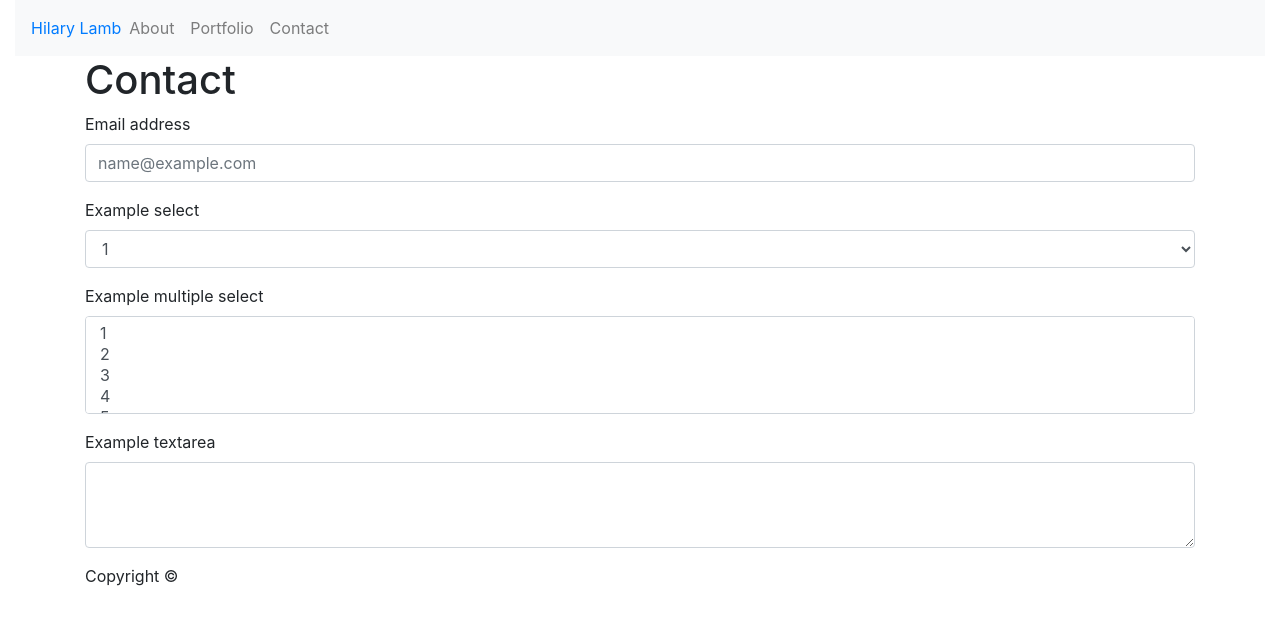
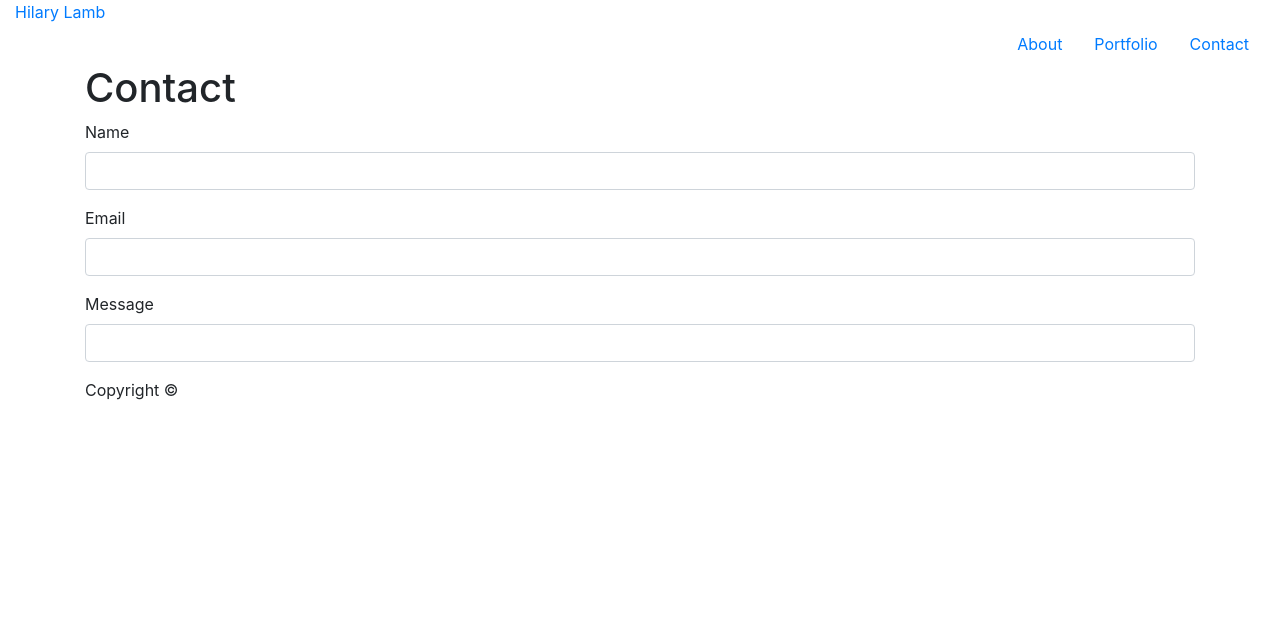
Before and after one commit to hilarykathleen/Bootstrap-Portfolio, a plain HTML site: page contact.html in a window 1280 px wide. Drawn offline with nearby package versions, Linux system fonts and the light colour scheme.

Commit message:
second push

```diff
--- a/contact.html
+++ b/contact.html
@@ -8,59 +8,44 @@
 </head>
 
 <header id="masthead">
-    <div class="container-fluid">
-      <nav class="navbar navbar-expand-lg navbar-light bg-light">
-        <a href="index.html" id="logo">Hilary Lamb</a>
-        <button class="navbar-toggler" type="button" data-toggle="collapse" data-target="#navbarNavAltMarkup" aria-controls="navbarNavAltMarkup" aria-expanded="false" aria-label="Toggle navigation">
-          <span class="navbar-toggler-icon"></span>
-        </button>
-        <div class="collapse navbar-collapse" id="navbarNavAltMarkup">
-          <div class="navbar-nav">
-            <a class="nav-item nav-link" href="index.html">About</a>
-            <a class="nav-item nav-link" href="portfolio.html">Portfolio</a>
-            <a class="nav-item nav-link" href="contact.html">Contact</a>
-          </div>
+        <div class="container-fluid">
+
+            <a href="index.html" id="logo">Hilary Lamb</a>
+
+                <ul class="nav justify-content-end">
+                        <li class="nav-item">
+                          <a class="nav-link active" href="index.html">About</a>
+                        </li>
+                        <li class="nav-item">
+                          <a class="nav-link" href="portfolio.html">Portfolio</a>
+                        </li>
+                        <li class="nav-item">
+                          <a class="nav-link" href="contact.html">Contact</a>
+                        </li>
+                </ul>
         </div>
-      </nav>
-    </div>
-  </header>
+    </header>
+
 
 <body>
 
-
-
-  <div id="main-container" class="container">
+    <div id="main-container" class="container">
     <section class="main-section">
       <h1>Contact</h1>
 
       <form>
             <div class="form-group">
-              <label for="exampleFormControlInput1">Email address</label>
-              <input type="email" class="form-control" id="exampleFormControlInput1" placeholder="name@example.com">
+              <label for="exampleFormControlInput1">Name</label>
+              <input type="email" class="form-control" id="exampleFormControlInput1">
             </div>
             <div class="form-group">
-              <label for="exampleFormControlSelect1">Example select</label>
-              <select class="form-control" id="exampleFormControlSelect1">
-                <option>1</option>
-                <option>2</option>
-                <option>3</option>
-                <option>4</option>
-                <option>5</option>
-              </select>
+              <label for="exampleFormControlSelect1">Email</label>
+              <input type="email" class="form-control" id="exampleFormControlInput1">
             </div>
             <div class="form-group">
-              <label for="exampleFormControlSelect2">Example multiple select</label>
-              <select multiple class="form-control" id="exampleFormControlSelect2">
-                <option>1</option>
-                <option>2</option>
-                <option>3</option>
-                <option>4</option>
-                <option>5</option>
-              </select>
-            </div>
-            <div class="form-group">
-              <label for="exampleFormControlTextarea1">Example textarea</label>
-              <textarea class="form-control" id="exampleFormControlTextarea1" rows="3"></textarea>
+              <label for="exampleFormControlSelect2">Message</label>
+              <input type="email" class="form-control" id="exampleFormControlInput1">
+
             </div>
           </form>
 
```
Also changed, not shown: index.html (+16 -13 lines), portfolio.html (+41 -21 lines).
